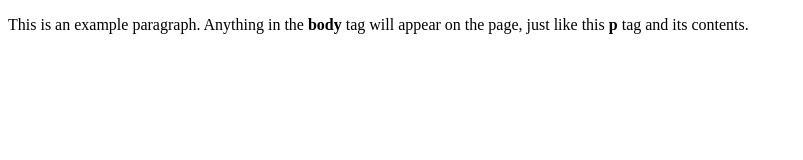
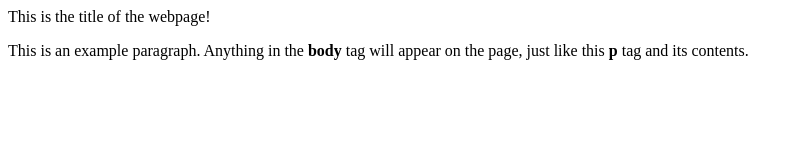
Before and after one commit to venu162/test-siva, a plain HTML site: page index.html in a window 1280 px wide. Shown: the whole page, without its empty margins (0-803 px from the left). Drawn offline with Linux system fonts and the light colour scheme.

Commit message:
changes in index.html

```diff
--- a/index.html
+++ b/index.html
@@ -1,7 +1,7 @@
 <!doctype html>
 <html>
   <head>
-    <title>This is the title of the webpage!</title>
+    <hard>This is the title of the webpage!</siva>
   </head>
   <body>
     <p>This is an example paragraph. Anything in the <strong>body</strong> tag will appear on the page, just like this <strong>p</strong> tag and its contents.</p>
```
